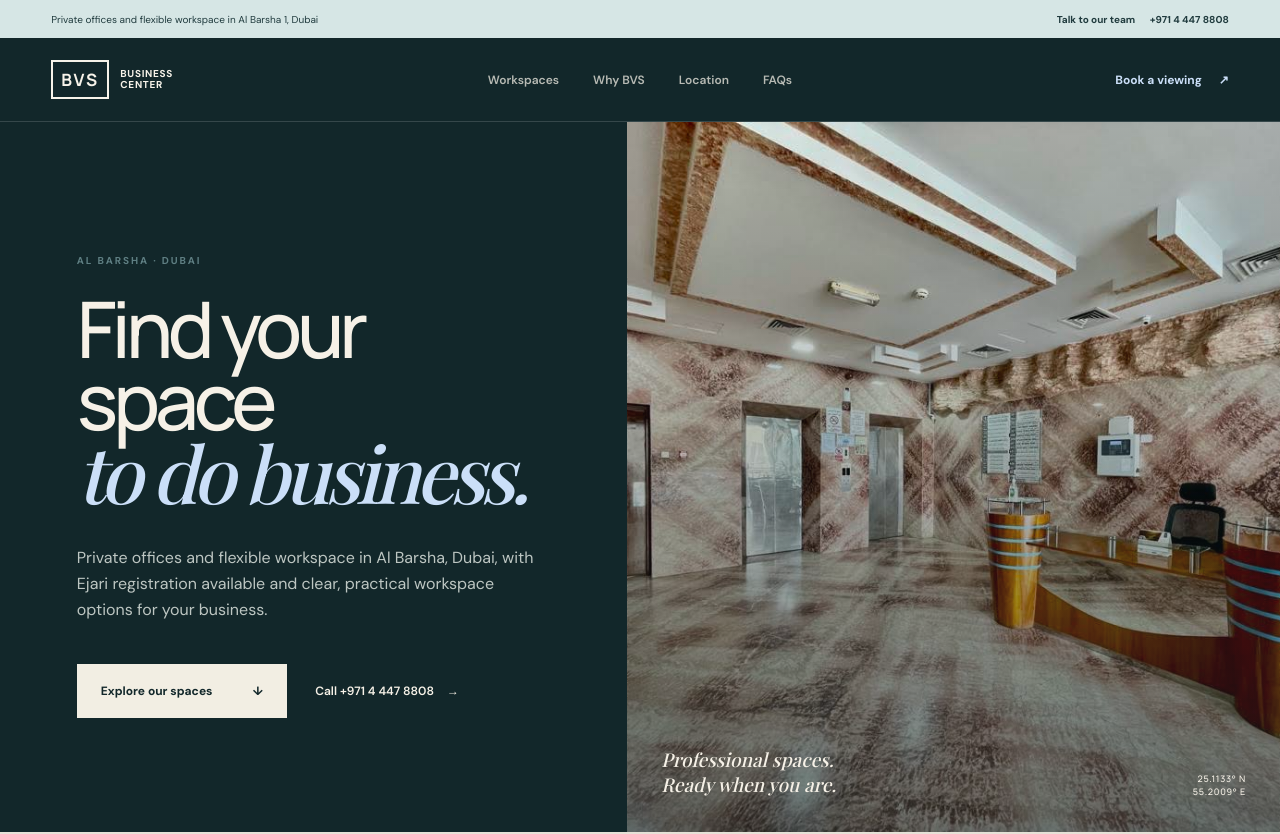
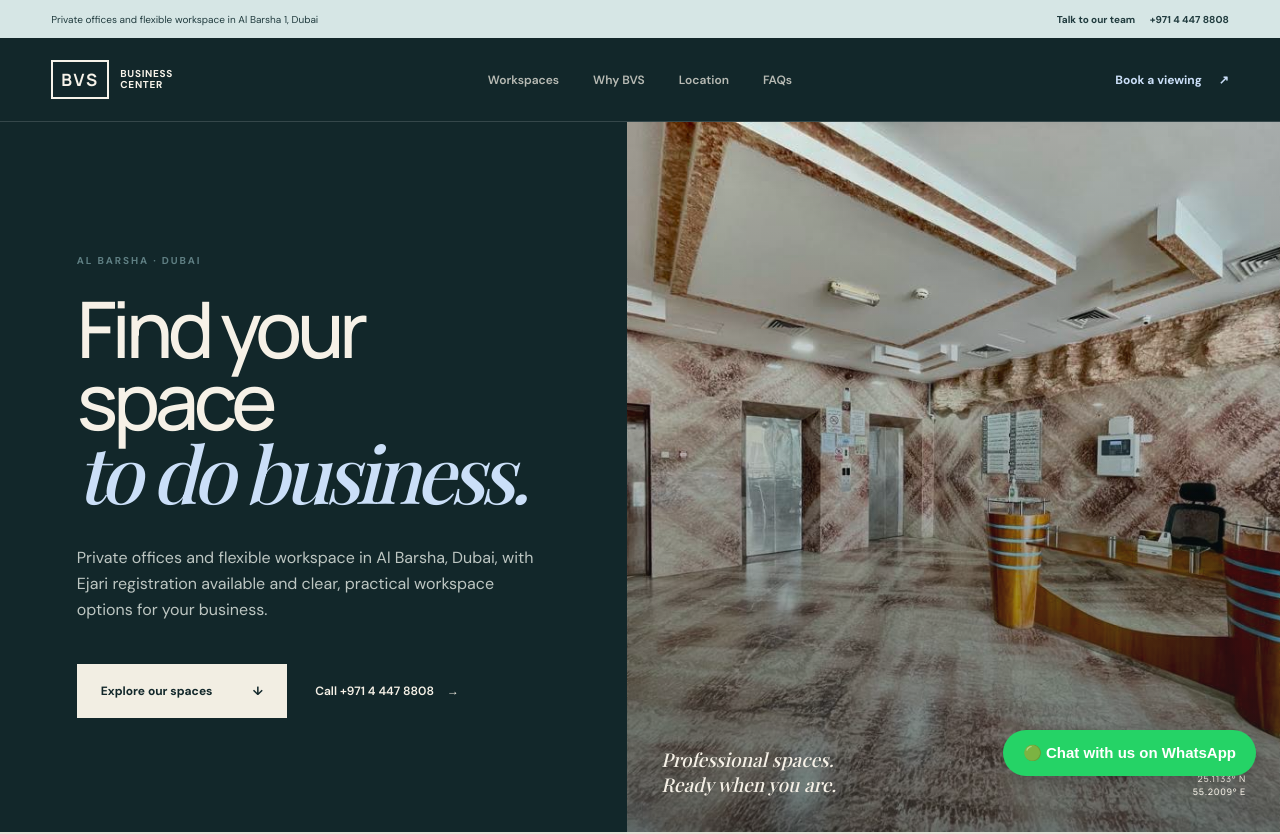
Before and after one commit to yazensas/BVS-Business-Center-Official-Website, a Next.js app: page / in a window 1280 px wide. Shown: the top 834 px of the page. Built offline with nearby package versions, Linux system fonts and the light colour scheme; a web font is replaced by a local one.

Commit message:
Add floating WhatsApp button styles

```diff
--- a/app/globals.css
+++ b/app/globals.css
@@ -1101,3 +1101,49 @@ footer { padding: 72px 6vw 30px; background: #0a1b1e; color: #f6f1e7; }
   }
 
 }
+/* BVS Business Center floating WhatsApp button */
+.whatsapp-float {
+  position: fixed;
+  right: 24px;
+  bottom: 24px;
+  z-index: 99999;
+
+  display: flex;
+  align-items: center;
+  gap: 10px;
+
+  padding: 14px 20px;
+  border-radius: 50px;
+  background-color: #25d366;
+  color: #ffffff;
+
+  font-family: Arial, sans-serif;
+  font-size: 15px;
+  font-weight: 600;
+  text-decoration: none;
+
+  box-shadow: 0 4px 14px rgba(0, 0, 0, 0.2);
+  transition: background-color 0.2s ease, transform 0.2s ease;
+}
+
+.whatsapp-float:hover {
+  background-color: #1ebe5d;
+  transform: translateY(-2px);
+}
+
+.whatsapp-float:focus-visible {
+  outline: 3px solid #128c4a;
+  outline-offset: 4px;
+}
+
+@media (max-width: 480px) {
+  .whatsapp-float {
+    right: 16px;
+    bottom: 16px;
+    padding: 14px;
+  }
+
+  .whatsapp-float span {
+    display: none;
+  }
+}
```
